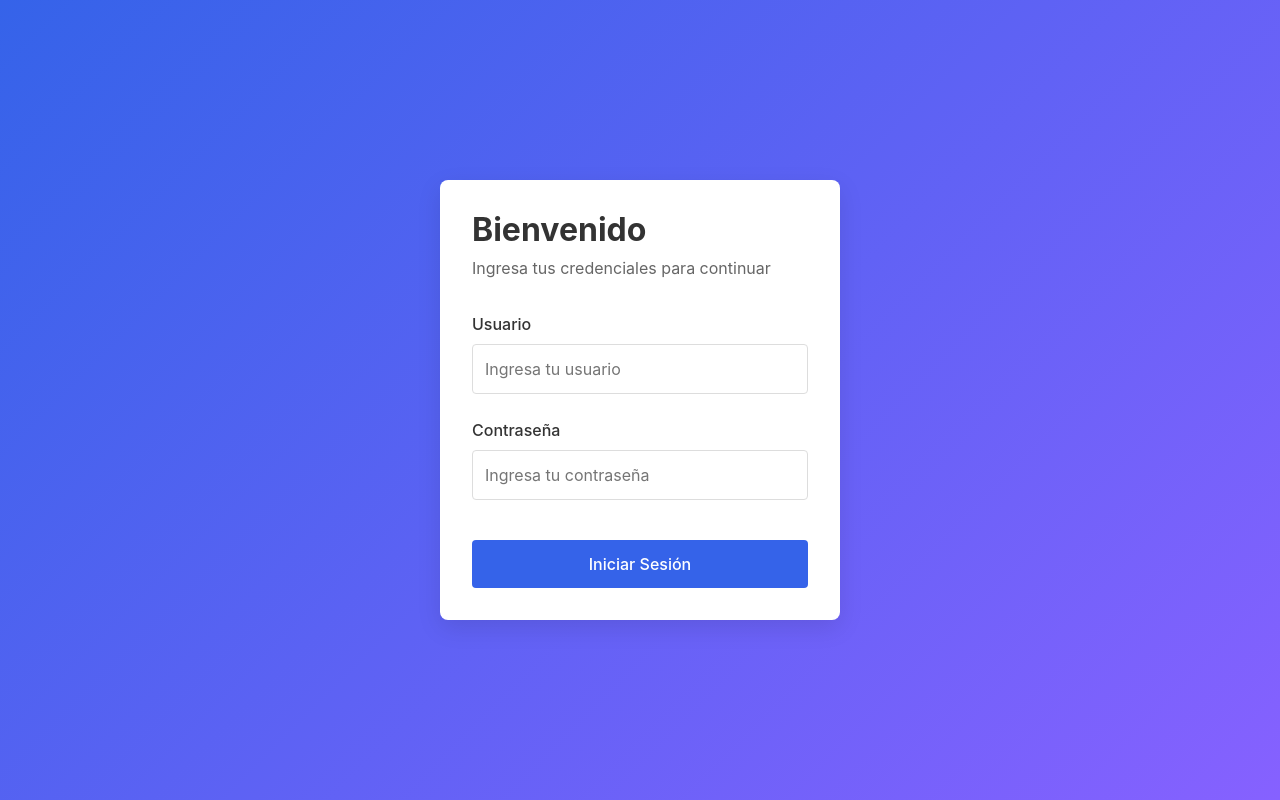
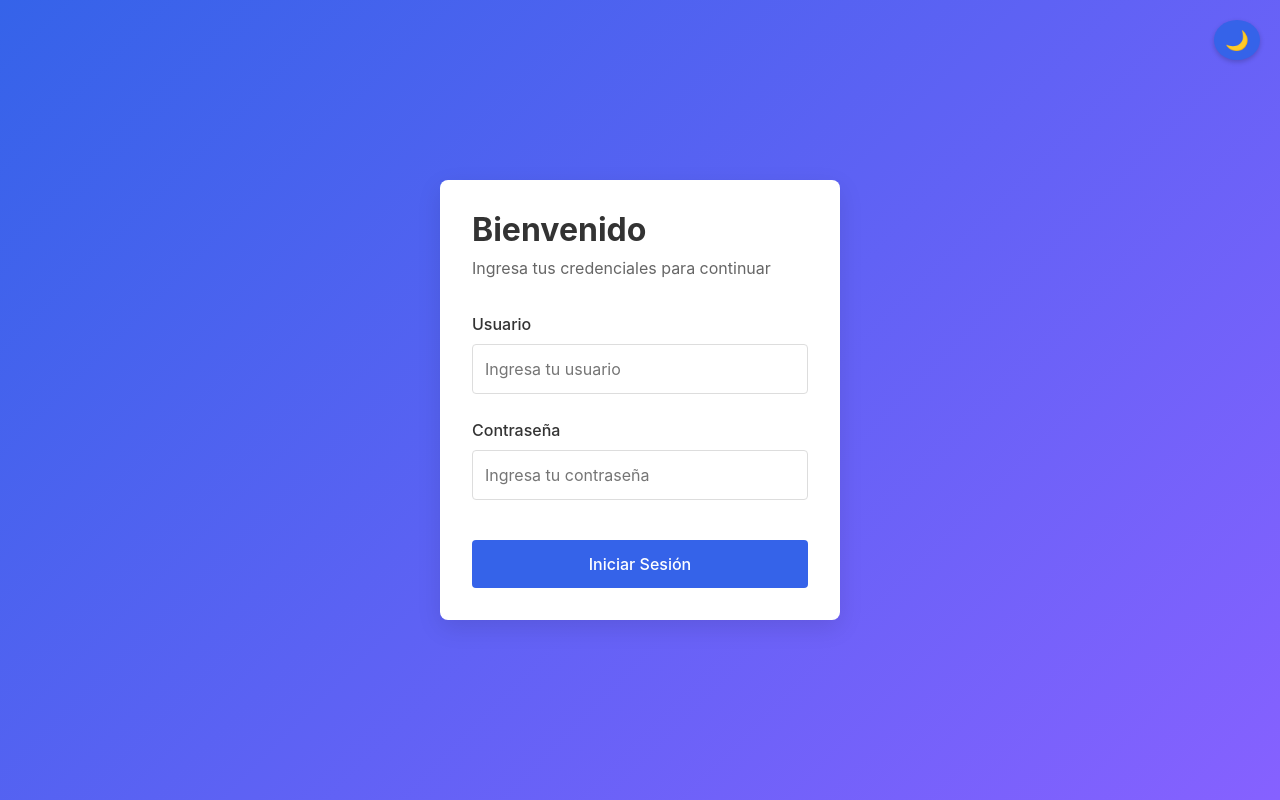
Before and after one commit to ZCardonaZ/appweb, a React (Vite) app: page / in a window 1280 px wide. Built offline with nearby package versions, Linux system fonts and the light colour scheme.

Commit message:
222222222222

```diff
--- a/src/App.css
+++ b/src/App.css
@@ -1,4 +1,4 @@
-/* Reset default styles from template */
+/* src/App.css */
 #root {
   max-width: none;
   margin: 0;
@@ -10,4 +10,6 @@
   min-height: 100vh;
   display: flex;
   flex-direction: column;
+  background-color: var(--color-bg);
+  color: var(--color-text);
 }
--- a/src/App.jsx
+++ b/src/App.jsx
@@ -1,5 +1,7 @@
+// src/App.jsx
 import { useState } from 'react';
 import { BrowserRouter, Routes, Route, Navigate } from 'react-router-dom';
+import { useTheme } from './context/ThemeContext';
 import Login from './components/Login/Login';
 import Layout from './components/Layout/Layout';
 import CharacterList from './components/Characters/CharacterList';
@@ -8,12 +10,22 @@ import './App.css';
 
 function App() {
   const [isLoggedIn, setIsLoggedIn] = useState(false);
+  const { theme, toggleTheme } = useTheme();
 
   const handleLogin = () => {
     setIsLoggedIn(true);
   };
 
   return (
+    <div className={`app ${theme}`}>
+      <button
+        onClick={toggleTheme}
+        className="theme-toggle"
+        aria-label={`Cambiar a modo ${theme === 'light' ? 'oscuro' : 'claro'}`}
+      >
+        {theme === 'light' ? '🌙' : '☀️'}
+      </button>
+
       <BrowserRouter>
         <Routes>
           {!isLoggedIn ? (
@@ -30,6 +42,7 @@ function App() {
           <Route path="*" element={<Navigate to="/" replace />} />
         </Routes>
       </BrowserRouter>
+    </div>
   );
 }
 
--- /dev/null
+++ b/src/context/ThemeContext.jsx
@@ -0,0 +1,23 @@
+import { createContext, useState, useContext, useEffect } from 'react';
+
+const ThemeContext = createContext();
+
+export const ThemeProvider = ({ children }) => {
+  const [theme, setTheme] = useState('light');
+
+  const toggleTheme = () => {
+    setTheme(prevTheme => prevTheme === 'light' ? 'dark' : 'light');
+  };
+
+  useEffect(() => {
+    document.documentElement.setAttribute('data-theme', theme);
+  }, [theme]);
+
+  return (
+    <ThemeContext.Provider value={{ theme, toggleTheme }}>
+      {children}
+    </ThemeContext.Provider>
+  );
+};
+
+export const useTheme = () => useContext(ThemeContext);
--- a/src/index.css
+++ b/src/index.css
@@ -69,3 +69,117 @@ button:focus-visible {
 input, button, textarea, select {
   font: inherit;
 }
+
+/* src/index.css */
+:root {
+  font-family: Inter, system-ui, Avenir, Helvetica, Arial, sans-serif;
+  line-height: 1.5;
+  font-weight: 400;
+  font-synthesis: none;
+  text-rendering: optimizeLegibility;
+  -webkit-font-smoothing: antialiased;
+  -moz-osx-font-smoothing: grayscale;
+}
+
+/* Tema claro (default) */
+:root, :root.light {
+  --color-text: #213547;
+  --color-bg: #f5f7fb;
+  --color-primary: #3563E9;
+  --color-primary-hover: #2a50c4;
+  --color-button-bg: #f9f9f9;
+  --color-card-bg: #ffffff;
+  --color-border: #e1e1e1;
+}
+
+/* Tema oscuro */
+:root.dark {
+  --color-text: #f0f0f0;
+  --color-bg: #1a1a1a;
+  --color-primary: #535bf2;
+  --color-primary-hover: #646cff;
+  --color-button-bg: #2d2d2d;
+  --color-card-bg: #242424;
+  --color-border: #444;
+}
+
+* {
+  margin: 0;
+  padding: 0;
+  box-sizing: border-box;
+  transition: background-color 0.3s, color 0.3s, border-color 0.3s;
+}
+
+a {
+  font-weight: 500;
+  color: var(--color-primary);
+  text-decoration: inherit;
+}
+
+a:hover {
+  color: var(--color-primary-hover);
+}
+
+body {
+  margin: 0;
+  min-width: 320px;
+  min-height: 100vh;
+  color: var(--color-text);
+  background-color: var(--color-bg);
+}
+
+h1 {
+  font-size: 2rem;
+  line-height: 1.1;
+}
+
+h2 {
+  font-size: 1.5rem;
+  line-height: 1.2;
+}
+
+button {
+  border-radius: 8px;
+  border: 1px solid transparent;
+  padding: 0.6em 1.2em;
+  font-size: 1em;
+  font-weight: 500;
+  font-family: inherit;
+  background-color: var(--color-button-bg);
+  color: var(--color-text);
+  cursor: pointer;
+  transition: border-color 0.25s;
+}
+
+button:hover {
+  border-color: var(--color-primary);
+}
+
+button:focus,
+button:focus-visible {
+  outline: 4px auto -webkit-focus-ring-color;
+}
+
+input, button, textarea, select {
+  font: inherit;
+}
+
+/* Estilos para el interruptor de tema */
+.theme-toggle {
+  position: fixed;
+  top: 20px;
+  right: 20px;
+  border-radius: 50%;
+  width: 40px;
+  height: 40px;
+  display: flex;
+  align-items: center;
+  justify-content: center;
+  font-size: 1.2rem;
+  z-index: 1000;
+  background-color: var(--color-primary);
+  color: white;
+  border: none;
+  cursor: pointer;
+  box-shadow: 0 2px 5px rgba(0, 0, 0, 0.2);
+}
--- a/src/main.jsx
+++ b/src/main.jsx
@@ -2,9 +2,13 @@ import { StrictMode } from 'react'
 import { createRoot } from 'react-dom/client'
 import App from './App.jsx'
 import './index.css'
+import { ThemeProvider } from './context/ThemeContext';
+
 
 createRoot(document.getElementById('root')).render(
   <StrictMode>
-    <App />
+    <ThemeProvider>
+      <App />
+    </ThemeProvider>
   </StrictMode>,
-)
+);
```
Lines whose indentation alone changed are shown as unchanged.
